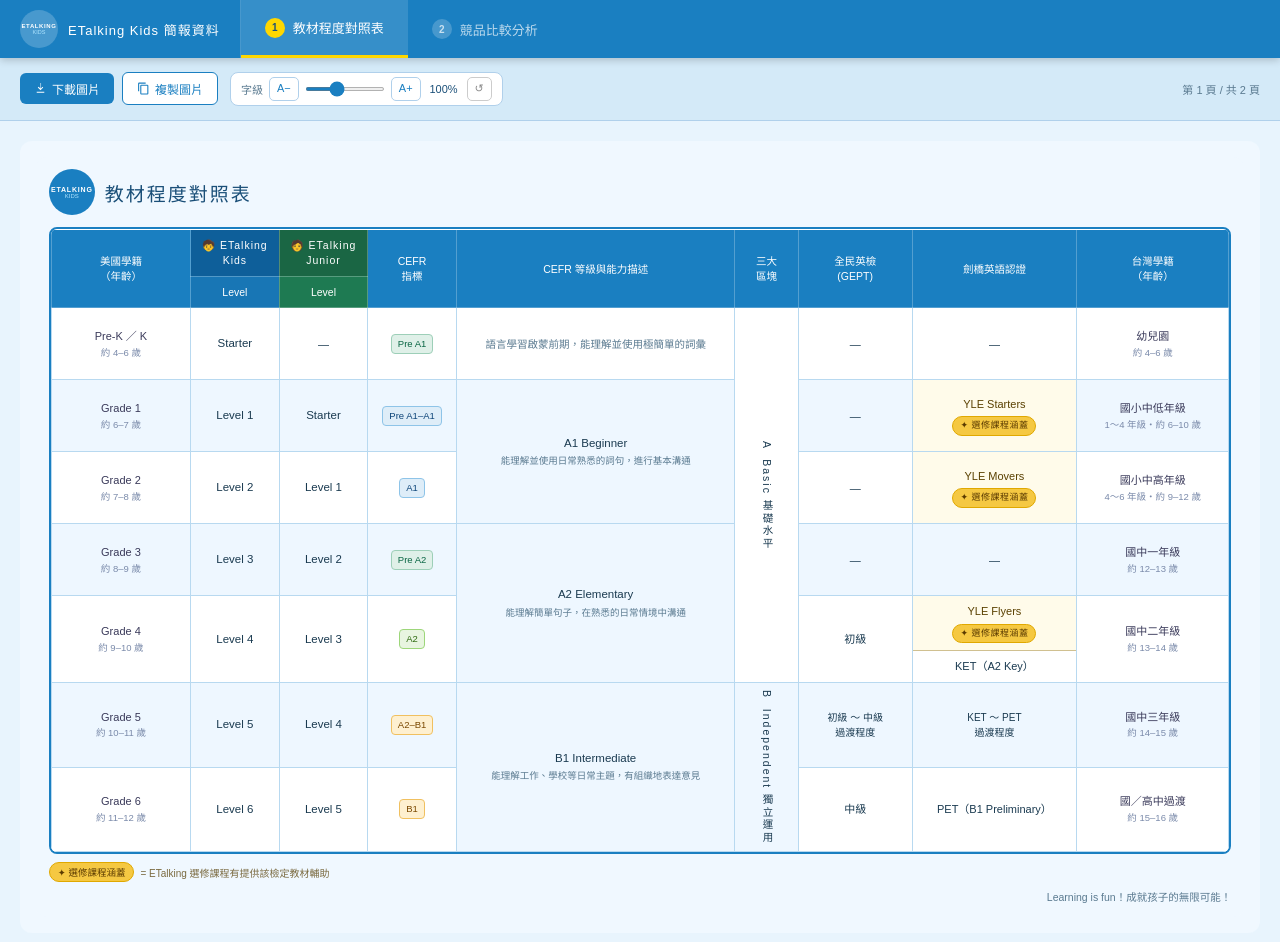
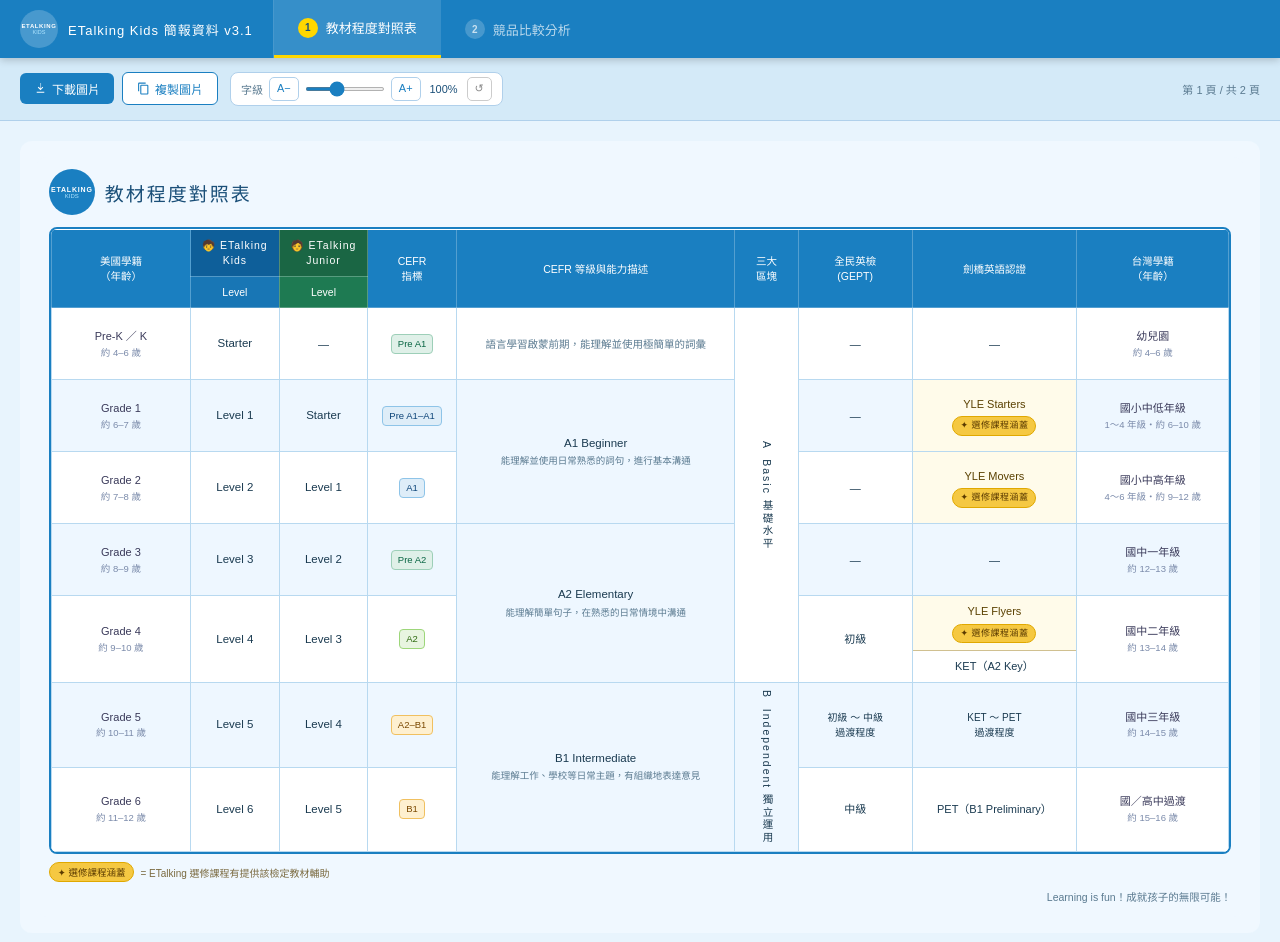
Before and after one commit to wolfhuang0105/ET-KeyValues, a plain HTML site: page index.html in a window 1280 px wide. Drawn offline with nearby package versions, Linux system fonts and the light colour scheme.

Commit message:
Update and rename index_V31.html to index.html

```diff
--- a/index_V31.html
+++ b/index.html
@@ -3,7 +3,7 @@
 <head>
 <meta charset="UTF-8">
 <meta name="viewport" content="width=device-width, initial-scale=1.0">
-<title>ETalking Kids 簡報資料</title>
+<title>ETalking Kids 簡報資料 v3.1</title>
 <script src="https://cdnjs.cloudflare.com/ajax/libs/html2canvas/1.4.1/html2canvas.min.js"></script>
 <style>
 *{box-sizing:border-box;margin:0;padding:0}
@@ -147,7 +147,7 @@
 <div class="nav">
   <div class="nav-logo">
     <div class="nav-circle"><span>ETALKING</span><span>KIDS</span></div>
-    <span class="nav-title">ETalking Kids 簡報資料</span>
+    <span class="nav-title">ETalking Kids 簡報資料 v3.1</span>
   </div>
   <div class="tabs">
     <button class="tab active" onclick="switchPage(1)">
```
